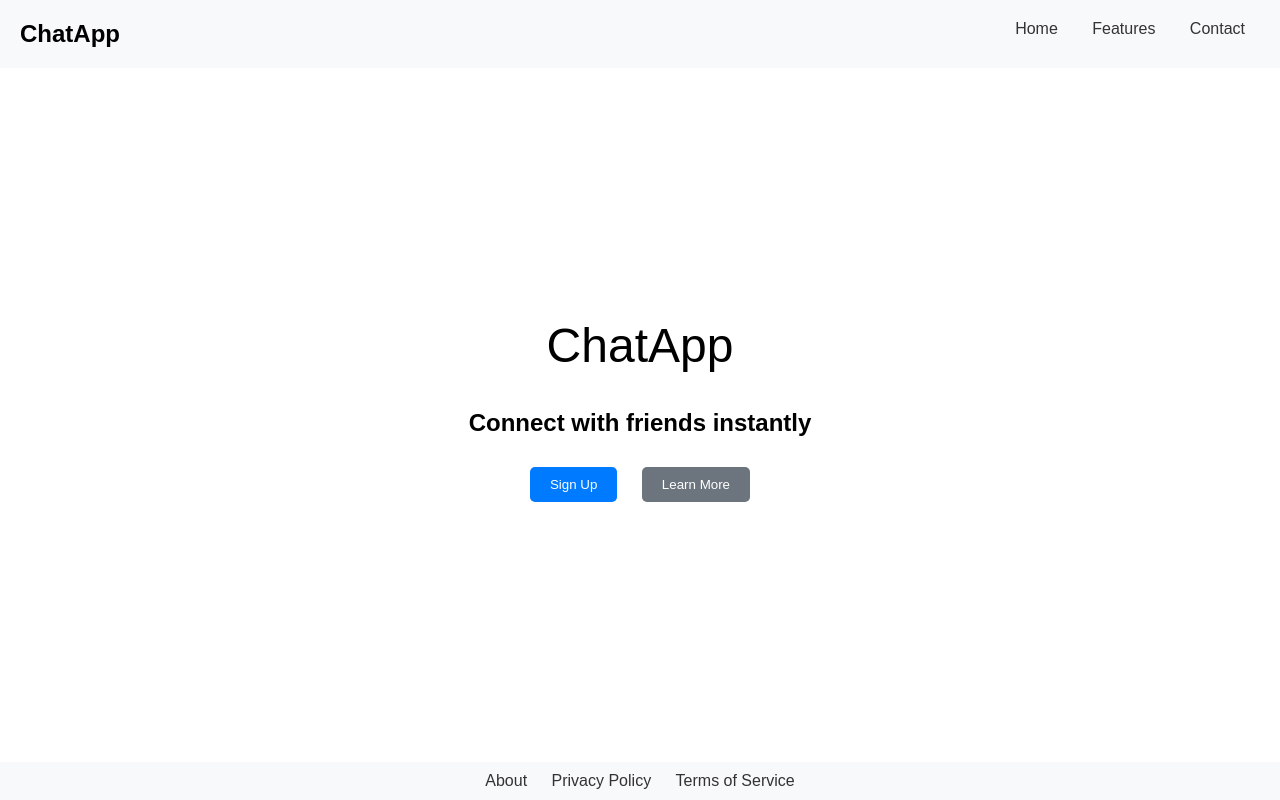
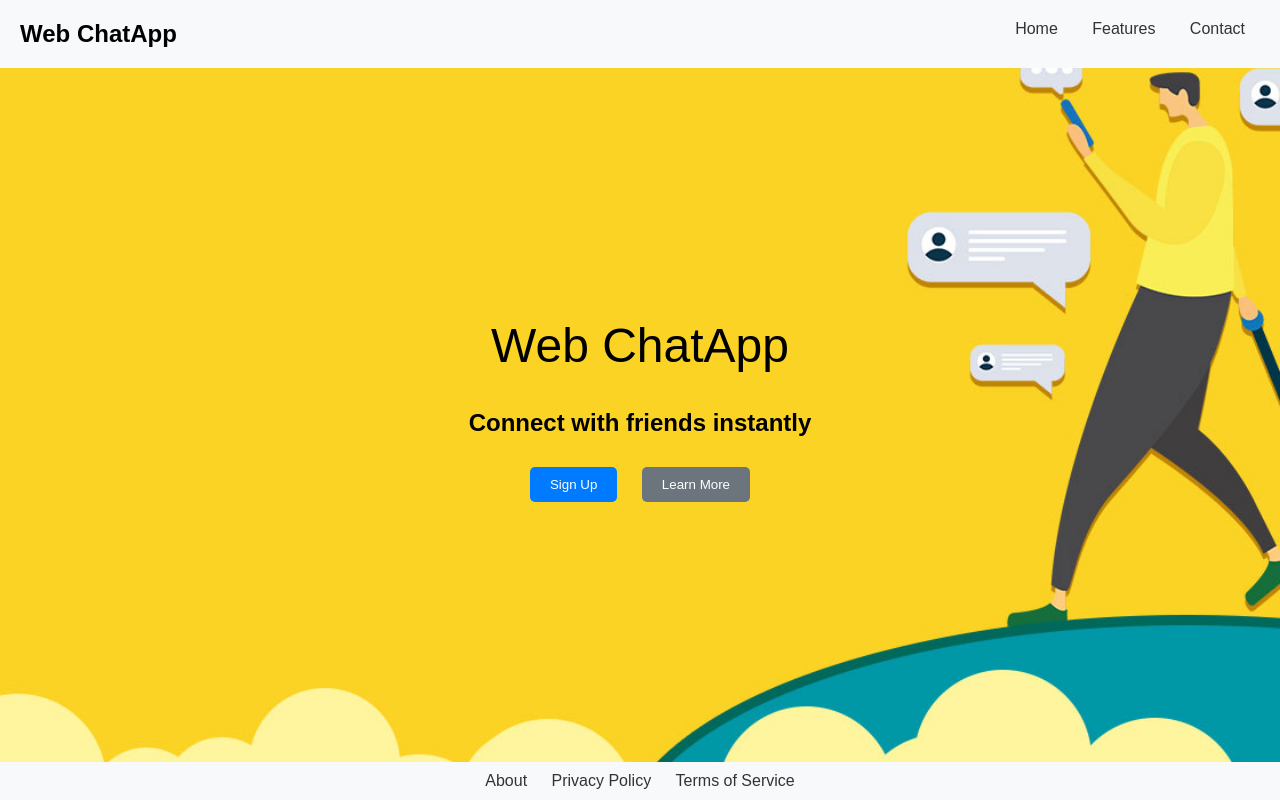
Before and after one commit to ogolafreeman/chat_app_page, a plain HTML site: page index.html in a window 1280 px wide. Drawn offline with Linux system fonts and the light colour scheme.

Commit message:
landing page

```diff
--- a/index.html
+++ b/index.html
@@ -5,11 +5,20 @@
     <meta name="viewport" content="width=device-width, initial-scale=1.0">
     <title>ChatApp Landing Page</title>
     <link rel="stylesheet" href="styles.css">
+    <style>
+         body, html {
+            margin: 0;
+            padding: 0;
+            font-family: Arial, sans-serif;
+            height: 100%;
+            background: url('background.jpg') no-repeat center center/cover;
+        }
+    </style>
 </head>
 <body>
     <div class="landing-page">
         <header class="header">
-            <div class="logo">ChatApp</div>
+            <div class="logo">Web ChatApp</div>
             <nav class="nav-links">
                 <a href="index.html">Home</a>
                 <a href="features.html">Features</a>
@@ -17,7 +26,7 @@
             </nav>
         </header>
         <main class="main-content">
-            <div class="logo-main">ChatApp</div>
+            <div class="logo-main">Web ChatApp</div>
             <h1>Connect with friends instantly</h1>
             <div class="buttons">
                 <button class="btn signup">Sign Up</button>
```
Also changed, not shown: background.jpg (added).
